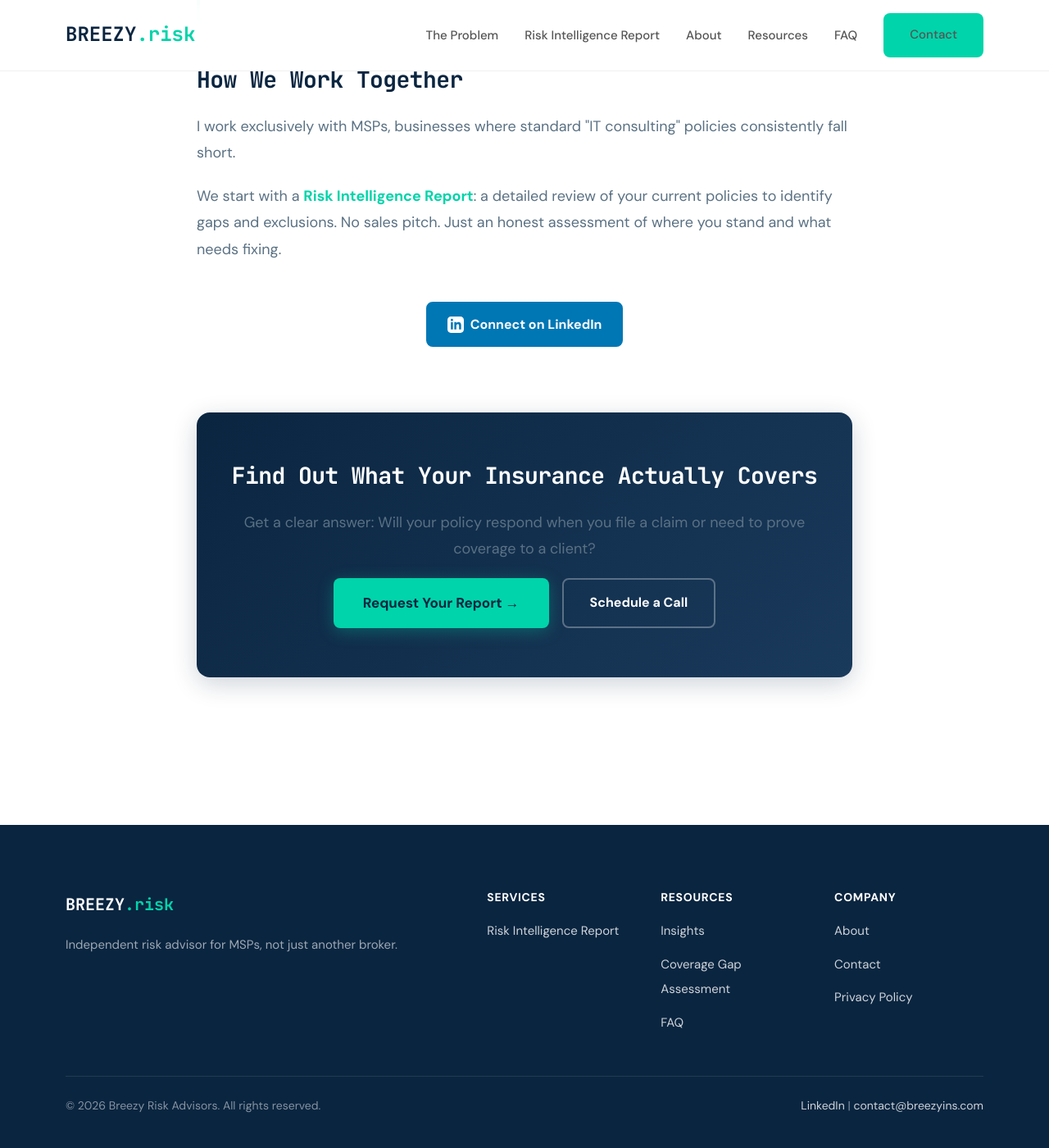
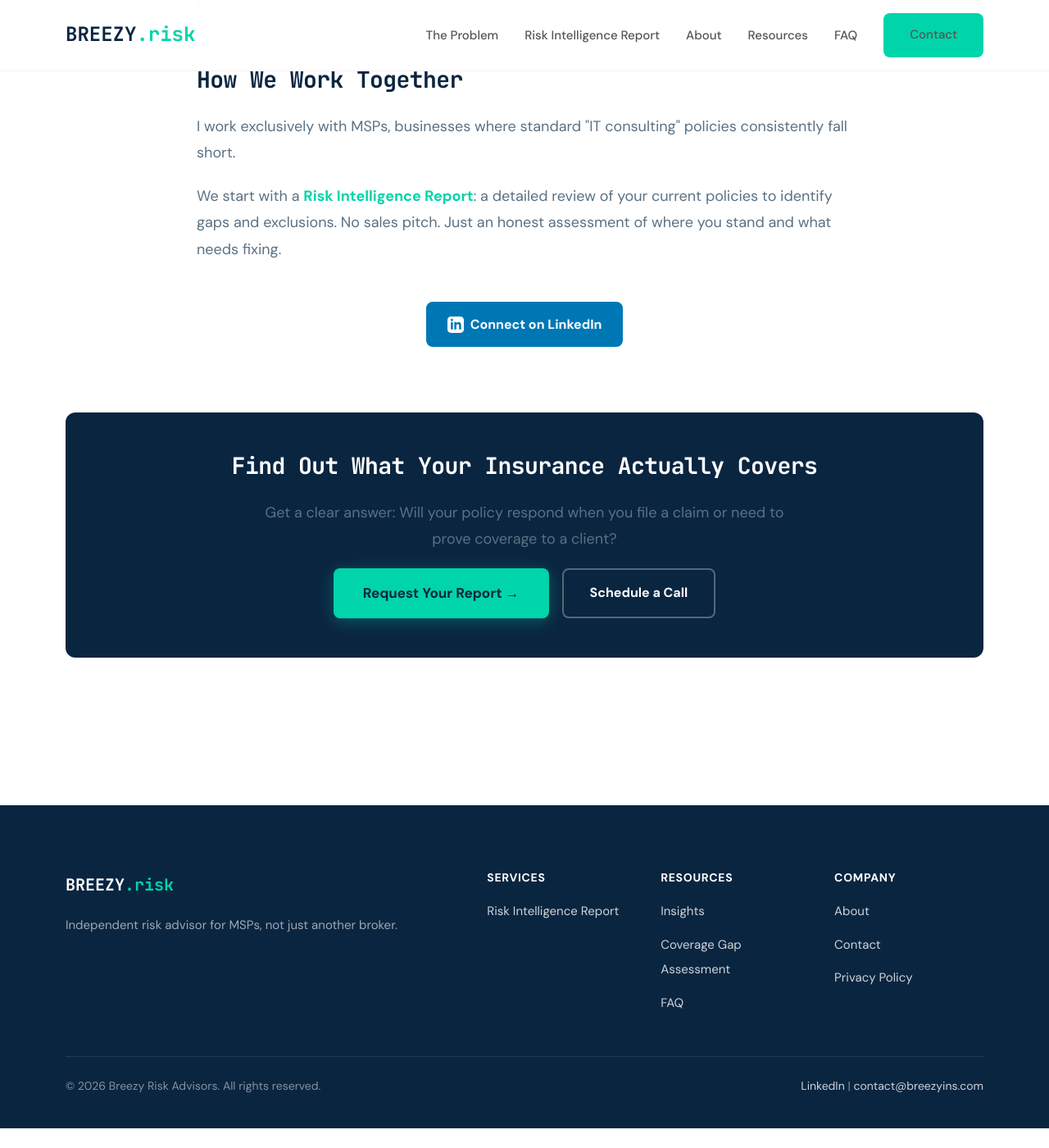
Before and after one commit to joeproe1/breezyins.com, a Jekyll site: the page built from about.html, in a window 1280 px wide and 1400 px high, scrolled down 1721 px. Shown: the whole window at 82% size. Built offline with Jekyll 4.4.1, drawn with Linux system fonts in a browser that asks for light colours; after the commit the page ends 3097 px from its top, so only the background shows below that.

Commit message:
Restyle About page CTA to match homepage and RIR page
- Flat navy background instead of gradient
- 12px border radius (from 16px)
- Pull CTA outside 800px bio-content so it can span full container width
- Match padding, font sizes, and text constraints to homepage CTA

Co-Authored-By: Claude Opus 4.6 <noreply@anthropic.com>

```diff
--- a/about.html
+++ b/about.html
@@ -10,9 +10,9 @@ image: /assets/images/joerg-portrait.jpg
 .about-section { padding-top: 140px; padding-bottom: 120px; }
 .bio-content { max-width: 800px; margin: 0 auto; }
 .profile-image { width: 180px; height: 180px; object-fit: cover; border-radius: 50%; box-shadow: 0 8px 30px rgba(0,0,0,0.12); border: 3px solid #FFFFFF; }
-.about-cta { background: linear-gradient(135deg, #0A2540 0%, #1a3a5c 100%); padding: 60px 40px; border-radius: 16px; text-align: center; margin: 80px auto 0; max-width: 800px; box-shadow: 0 8px 30px rgba(10,37,64,0.2); }
-.about-cta h2 { font-size: 36px; color: #FFFFFF; margin-bottom: 16px; }
-.about-cta p { font-size: 18px; color: rgba(255,255,255,0.9); margin-bottom: 36px; line-height: 1.6; }
+.about-cta { background: #0A2540; padding: 48px 40px; border-radius: 12px; text-align: center; margin: 80px auto 0; max-width: 1120px; }
+.about-cta h2 { font-size: 36px; color: #FFFFFF; margin-bottom: 16px; max-width: 780px; margin-left: auto; margin-right: auto; }
+.about-cta p { font-size: 16px; color: rgba(255,255,255,0.85); margin-bottom: 26px; line-height: 1.6; max-width: 640px; margin-left: auto; margin-right: auto; }
 .cta-buttons { display: flex; gap: 16px; justify-content: center; flex-wrap: wrap; }
 .about-section h1 { font-size: 48px; text-align: center; }
 .about-section .subtitle { font-size: 18px; color: #5A7184; text-align: center; margin-bottom: 40px; }
@@ -77,13 +77,14 @@ image: /assets/images/joerg-portrait.jpg
                 </a>
             </div>
 
-            <div class="about-cta">
-                <h2 style="color:#FFFFFF">Find Out What Your Insurance Actually Covers</h2>
-                <p>Get a clear answer: Will your policy respond when you file a claim or need to prove coverage to a client?</p>
-                <div class="cta-buttons">
-                    <a href="{{ '/contact/' | relative_url }}" class="btn btn-accent">Request Your Report &rarr;</a>
-                    <a href="{{ '/contact/' | relative_url }}#schedule" class="btn btn-secondary" style="color: white; border-color: rgba(255,255,255,0.3);">Schedule a Call</a>
-                </div>
+        </div>
+
+        <div class="about-cta">
+            <h2>Find Out What Your Insurance Actually Covers</h2>
+            <p>Get a clear answer: Will your policy respond when you file a claim or need to prove coverage to a client?</p>
+            <div class="cta-buttons">
+                <a href="{{ '/contact/' | relative_url }}" class="btn btn-accent">Request Your Report &rarr;</a>
+                <a href="{{ '/contact/' | relative_url }}#schedule" class="btn btn-secondary" style="color: white; border-color: rgba(255,255,255,0.3);">Schedule a Call</a>
             </div>
         </div>
     </div>
```
